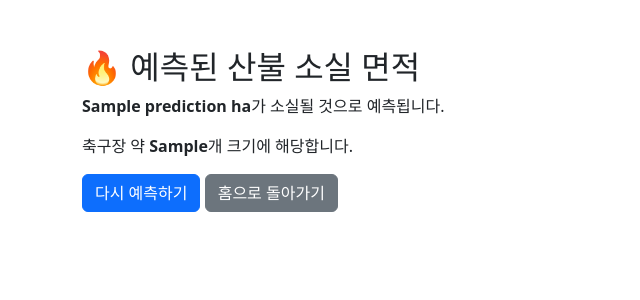
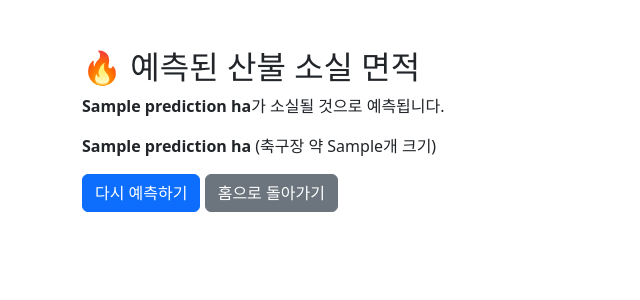
Before and after one commit to dddmadison/mountainfire-web-app, a Flask app: template templates/result.html in a window 1280 px wide. Shown: the top 300 px of the page, without its empty margins (0-640 px from the left). Run offline with Flask 3, Linux system fonts and the light colour scheme; the template is opened without the code that fills it: most values are stand-ins (such as "Sample title", 1, 10 or a date in 2020); some libraries are stand-ins or nearby versions.

Commit message:
Add files via upload

```diff
--- a/app.py
+++ b/app.py
@@ -37,9 +37,11 @@ def lab():
     form = LabForm()
     if form.validate_on_submit():
         try:
+            # 모델과 전처리기 로드
             model = keras.models.load_model("fires_model.keras")
             pipeline = joblib.load("models/full_pipeline.pkl")
 
+            # 입력값 수집
             input_data = {
                 'eastsea': float(form.eastsea.data),
                 'westsea_anomaly': float(form.westsea_anomaly.data),
@@ -48,14 +50,20 @@ def lab():
                 'eastasia_anomaly': float(form.eastasia_anomaly.data),
                 'mungyeong_temp': float(form.mungyeong_temp.data)
             }
-
             input_df = pd.DataFrame([input_data])
 
+            # 변환 및 예측
             input_prepared = pipeline.transform(input_df)
-            pred_log = model.predict(input_prepared)
-            pred_final = round(np.expm1(pred_log[0][0]), 2)  # 복원
+            prediction = model.predict(input_prepared)
 
-            # 축구장 몇 개로 변환 (축구장 하나 = 0.714ha)
+            # NaN 체크
+            if np.isnan(prediction[0][0]):
+                return render_template('result.html', prediction="예측할 수 없습니다.", soccer_fields=None)
+
+            # 정상 예측
+            pred_final = round(prediction[0][0], 2)
+
+            # 축구장 크기 환산 (축구장 1개 면적 = 0.714 ha)
             soccer_fields = round(pred_final / 0.714, 2)
 
             return render_template('result.html', prediction=pred_final, soccer_fields=soccer_fields)
@@ -66,7 +74,6 @@ def lab():
 
     return render_template('prediction.html', form=form)
 
-
 # 서버 시작
 if __name__ == '__main__':
     app.run()
--- a/templates/result.html
+++ b/templates/result.html
@@ -9,7 +9,11 @@
     <div class="container mt-5">
         <h2>🔥 예측된 산불 소실 면적</h2>
         <p><strong>{{ prediction }} ha</strong>가 소실될 것으로 예측됩니다.</p>
-        <p>축구장 약 <strong>{{ soccer_fields }}</strong>개 크기에 해당합니다.</p>
+        {% if soccer_fields %}
+        <p><strong>{{ prediction }} ha</strong> (축구장 약 {{ soccer_fields }}개 크기)</p>
+        {% else %}
+        <p><strong>{{ prediction }}</strong></p>
+        {% endif %}
         <a class="btn btn-primary" href="/prediction">다시 예측하기</a>
         <a class="btn btn-secondary" href="/index">홈으로 돌아가기</a>
     </div>
```
Also changed, not shown: 2 other files.
